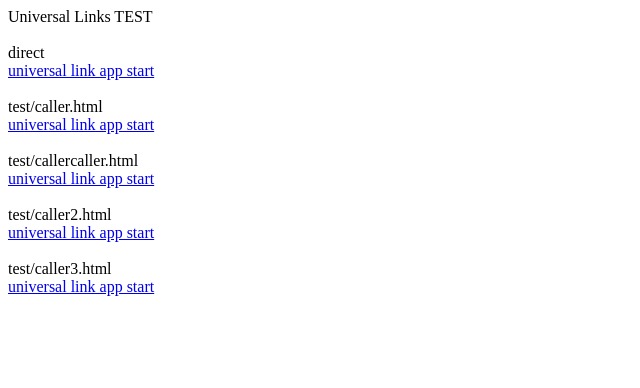
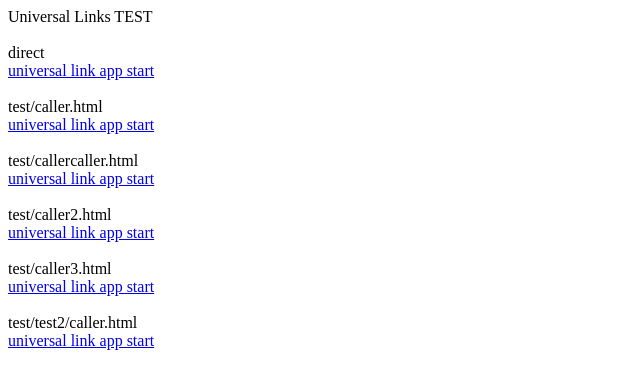
Before and after one commit to sapdev002/sapdev003.github.io, a plain HTML site: page index.html in a window 1280 px wide. Shown: the whole page, without its empty margins (0-640 px from the left). Drawn offline with Linux system fonts and the light colour scheme.

Commit message:
Update index.html

```diff
--- a/index.html
+++ b/index.html
@@ -18,5 +18,8 @@
   <BR><BR>
   test/caller3.html<BR>
   <a href="https://noor-sapdev001.ssl-lolipop.jp/test/caller3.html">universal link app start</a>
+  <BR><BR>
+  test/test2/caller.html<BR>
+  <a href="https://noor-sapdev001.ssl-lolipop.jp/test/test2/caller.html">universal link app start</a>
   </body>
 </html>
```
